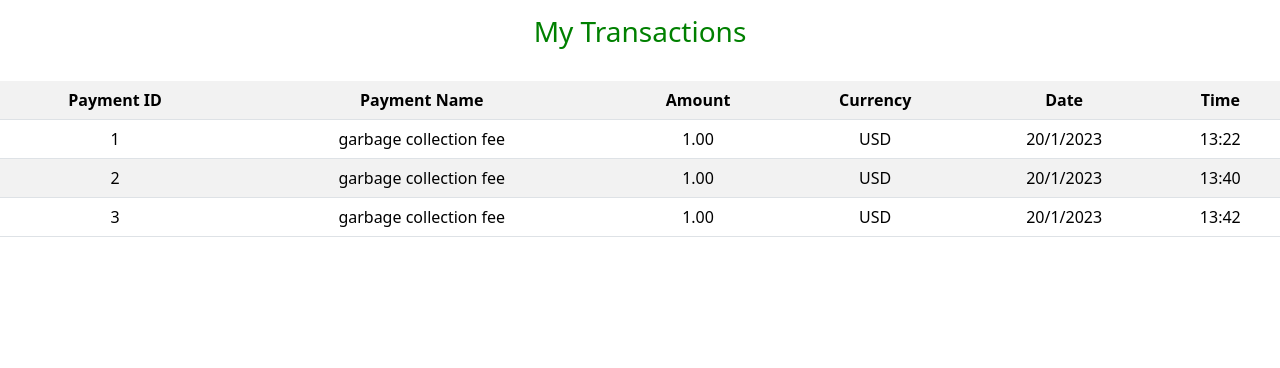
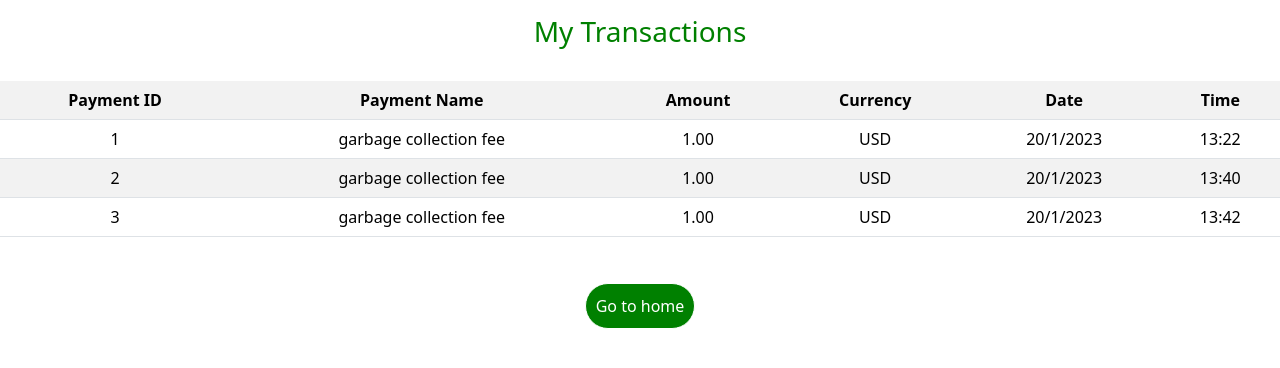
Before and after one commit to Wastestars/imagineCup, a PHP site: page /paypal/history.php in a window 1280 px wide. Shown: the top 368 px of the page. Run offline with PHP 8.4, Linux system fonts and the light colour scheme; a user stored in the database is signed in; data comes from the database, SQL or seed files in the repository.

Commit message:
Added a button in history.php

```diff
--- a/DBController.php
+++ b/DBController.php
@@ -32,7 +32,7 @@ function getData($sql)
   {
     $row[] = $rows;
   }
-  return $row;
+  return $row??null;
 }
 
 ?>
--- a/paypal/history.php
+++ b/paypal/history.php
@@ -3,7 +3,7 @@ include "../DBController.php";
 
 session_start() ?? null;
 
-$id = $_SESSION['id'];
+$id = $_SESSION['id'] ?? null;
 
 $sql_select = "SELECT * FROM payments WHERE paid_by = '$id'";
 ?>
@@ -14,6 +14,18 @@ $sql_select = "SELECT * FROM payments WHERE paid_by = '$id'";
 		h3{
 			color:  green;
 			padding-top: 15px;
+		}
+		.home{
+			padding: 10px;
+			border-radius: 50px;
+			border: solid 1px white;
+			margin: 30px 10px 0px;
+			background-color: green;
+			color: white;
+		}
+		.home:hover{
+			background-color: #8AC800;
+			color: white;
 		}
 	</style>
 </head>
@@ -52,4 +64,7 @@ $sql_select = "SELECT * FROM payments WHERE paid_by = '$id'";
 			}
 		?>
 </table>
+<div class = "text-center">
+	<a href = "#"><button class = "btn home">Go to home</button></a>
+</div>
 </body>
--- a/paypal/success.php
+++ b/paypal/success.php
@@ -3,7 +3,7 @@
 
  	session_start() ?? null;
 
- 	$id = $_SESSION['id'];
+ 	$id = $_SESSION['id'] ?? null;
 	// $transaction_id = $_POST['id'];
 	// $status = $_POST['status'];
 
```
